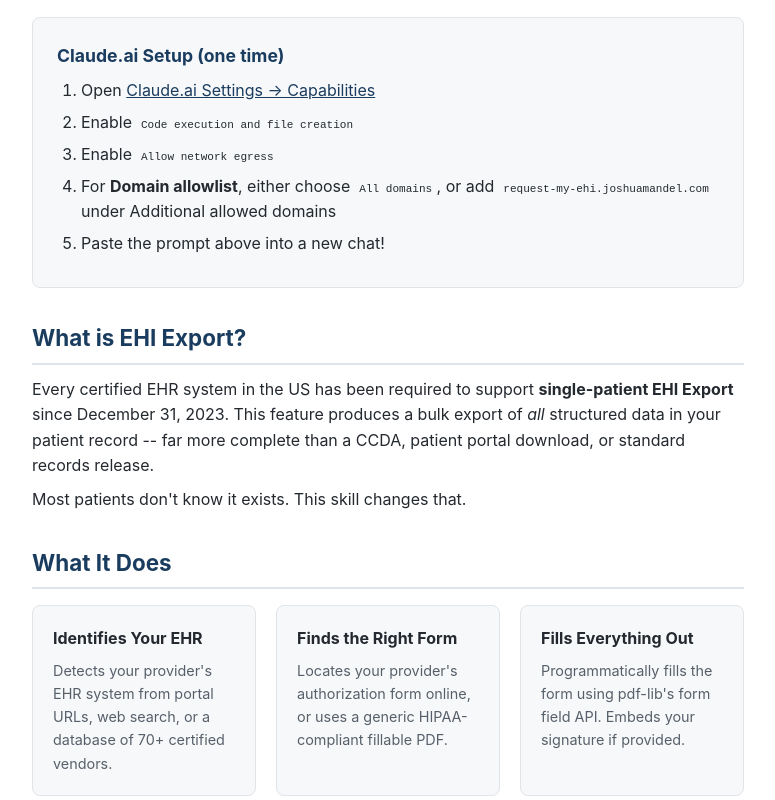
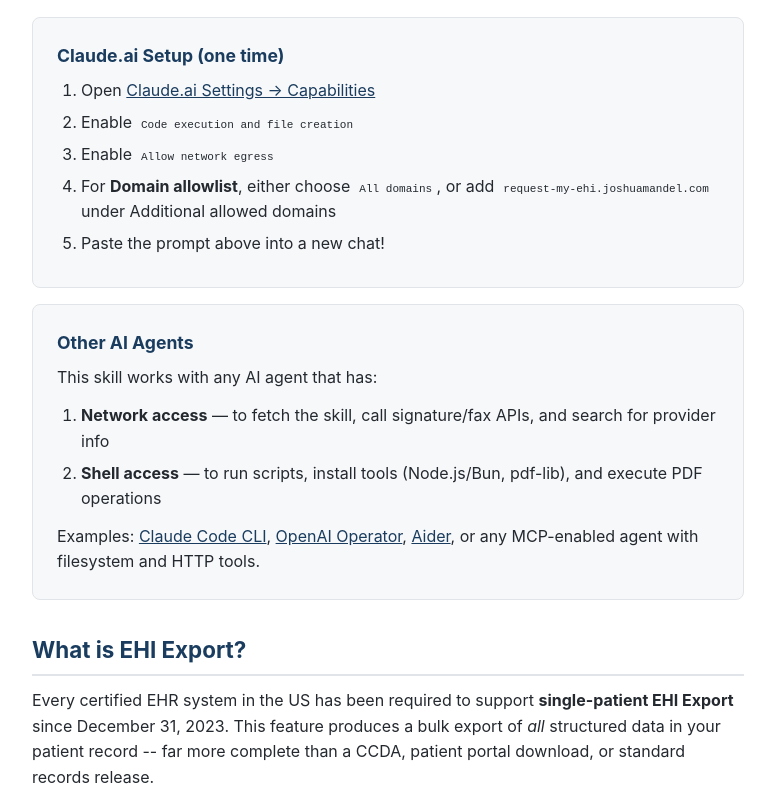
Before and after one commit to jmandel/request-my-ehi, a plain HTML site: page site/index.html in a window 1280 px wide. Shown: the part 495-1295 px from the top of the page, without its empty margins (252-1027 px from the left). Drawn offline with Linux system fonts and the light colour scheme.

Commit message:
Add 'Other AI Agents' section to homepage
Lists requirements for non-Claude.ai agents:
- Network access (fetch skill, APIs, search)
- Shell access (run scripts, install tools, PDF ops)

Includes example agents: Claude Code CLI, OpenAI Operator, Aider, MCP-enabled agents

Co-authored-by: Shelley <shelley@exe.dev>

```diff
--- a/site/index.html
+++ b/site/index.html
@@ -126,6 +126,16 @@
   </ol>
 </div>
 
+<div class="getting-started">
+  <h3>Other AI Agents</h3>
+  <p style="margin-bottom: 0.75rem;">This skill works with any AI agent that has:</p>
+  <ol>
+    <li><strong>Network access</strong> — to fetch the skill, call signature/fax APIs, and search for provider info</li>
+    <li><strong>Shell access</strong> — to run scripts, install tools (Node.js/Bun, pdf-lib), and execute PDF operations</li>
+  </ol>
+  <p style="margin-top: 0.75rem; margin-bottom: 0;">Examples: <a href="https://docs.anthropic.com/en/docs/claude-code" target="_blank">Claude Code CLI</a>, <a href="https://openai.com/index/introducing-operator/" target="_blank">OpenAI Operator</a>, <a href="https://aider.chat" target="_blank">Aider</a>, or any MCP-enabled agent with filesystem and HTTP tools.</p>
+</div>
+
 <h2>What is EHI Export?</h2>
 <p>Every certified EHR system in the US has been required to support <strong>single-patient EHI Export</strong> since December 31, 2023. This feature produces a bulk export of <em>all</em> structured data in your patient record -- far more complete than a CCDA, patient portal download, or standard records release.</p>
 <p>Most patients don't know it exists. This skill changes that.</p>
```
